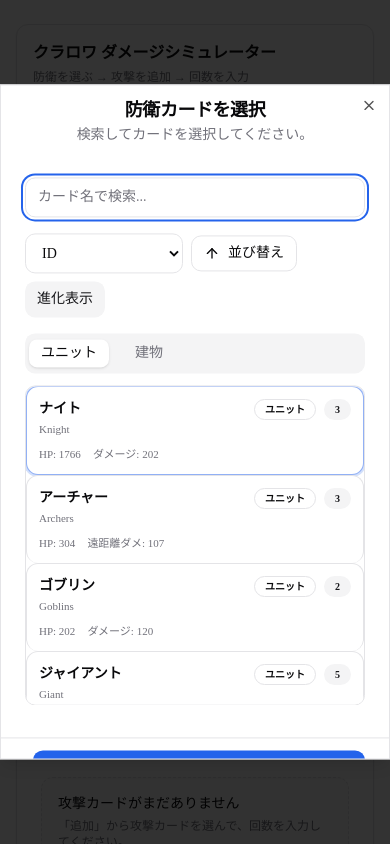
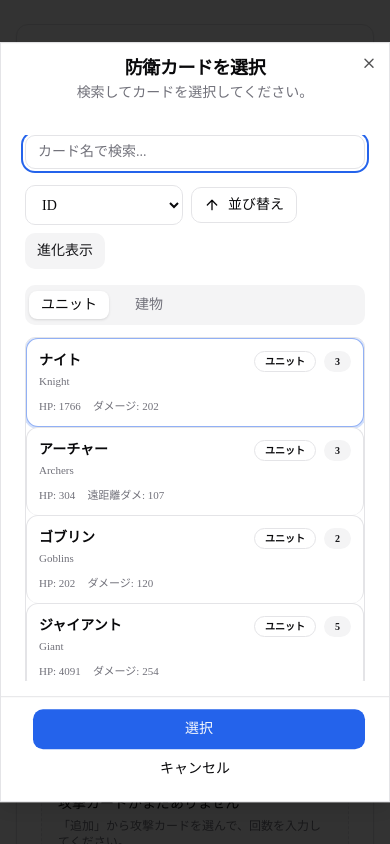
Before and after one commit to showdaiya/cr-tool, a Next.js app in the folder cr-tool-react-next-app/: page / in a window 390 px wide. Both pictures are taken after a click on the button "変更". Shown: the top 844 px of the page. Built offline with nearby package versions, Linux system fonts and the light colour scheme.

Commit message:
Fix card selection dialog button overflow on mobile devices
Co-authored-by: showdaiya <104837592+showdaiya@users.noreply.github.com>

```diff
--- a/cr-tool-react-next-app/src/components/SelectCardOverlay.tsx
+++ b/cr-tool-react-next-app/src/components/SelectCardOverlay.tsx
@@ -174,13 +174,13 @@ const SelectCardOverlay = ({
 
   return (
     <Dialog open={isOpen} onOpenChange={(open) => (!open ? onClose() : null)}>
-      <DialogContent className="max-h-[80vh] overflow-hidden p-0">
-        <DialogHeader className="px-6 py-4">
+      <DialogContent className="flex max-h-[90vh] flex-col overflow-hidden p-0">
+        <DialogHeader className="shrink-0 px-6 py-4">
           <DialogTitle>{modalTitle}</DialogTitle>
           <DialogDescription>検索してカードを選択してください。</DialogDescription>
         </DialogHeader>
 
-        <div className="flex flex-col gap-4 px-6 pb-4">
+        <div className="flex min-h-0 flex-1 flex-col gap-4 overflow-y-auto px-6 pb-4">
           <Input
             placeholder="カード名で検索..."
             value={searchQuery}
@@ -228,7 +228,7 @@ const SelectCardOverlay = ({
               {allowedCardTypes.map((type) => (
                 <TabsContent key={type} value={type} className="mt-3">
                   {isListReady ? (
-                    <div className="max-h-80 overflow-y-auto rounded-md border bg-background">
+                    <div className="overflow-y-auto rounded-md border bg-background">
                       <ul className="divide-y">
                         {getFilteredAndSortedCards(type).map((card) => (
                           <SelectableCardListItem
@@ -250,7 +250,7 @@ const SelectCardOverlay = ({
               ))}
             </Tabs>
           ) : isListReady ? (
-            <div className="max-h-80 overflow-y-auto rounded-md border bg-background">
+            <div className="overflow-y-auto rounded-md border bg-background">
               <ul className="divide-y">
                 {cardsToDisplay.map((card) => (
                   <SelectableCardListItem
@@ -270,7 +270,7 @@ const SelectCardOverlay = ({
           )}
         </div>
 
-        <DialogFooter className={cn("border-t px-6 py-3")}>
+        <DialogFooter className={cn("shrink-0 border-t px-6 py-3")}>
           <Button variant="ghost" onClick={onClose}>
             キャンセル
           </Button>
```
